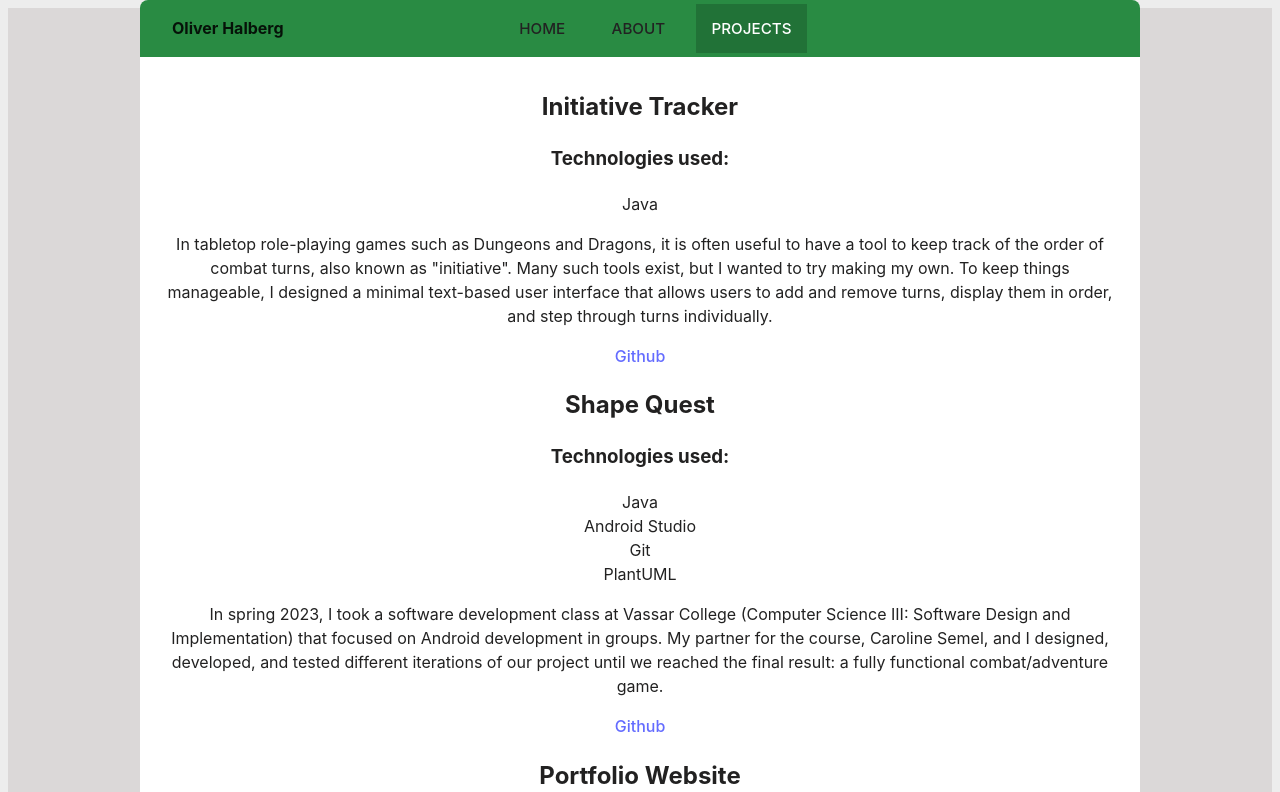
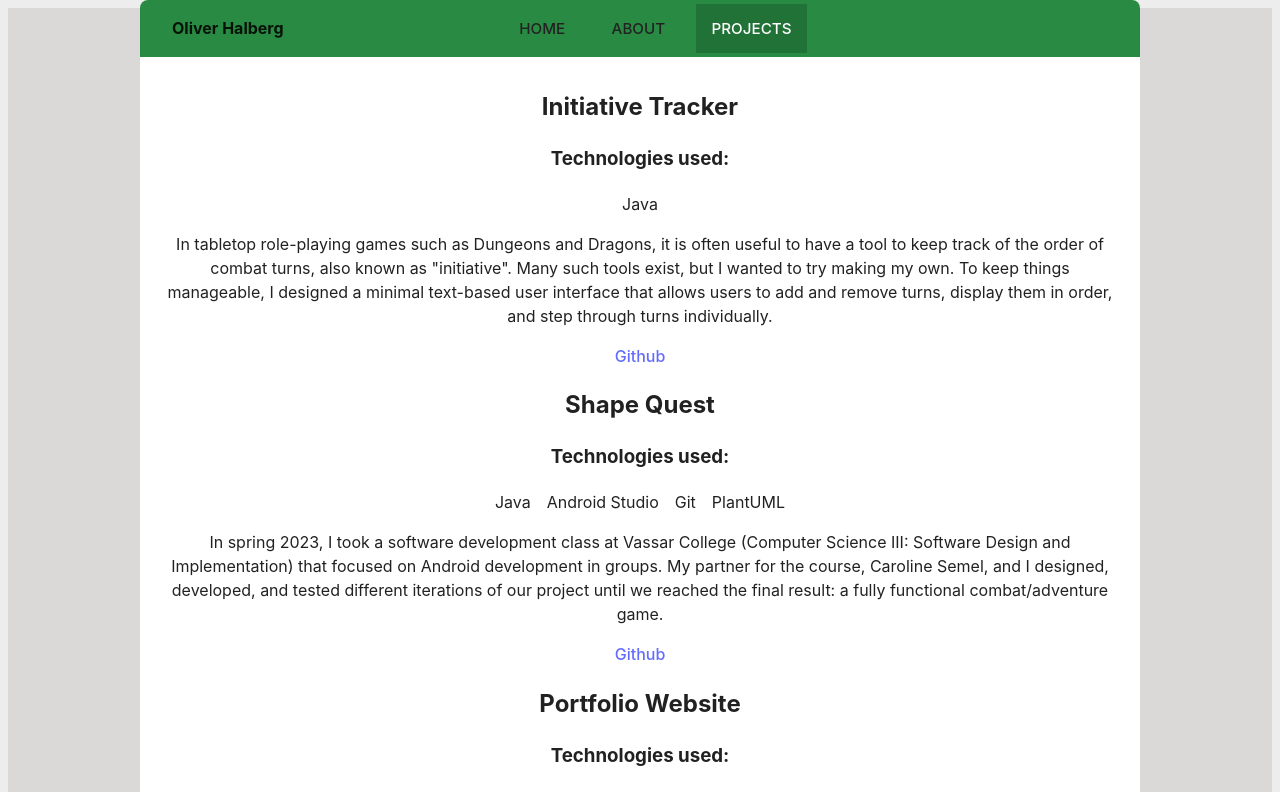
Before and after one commit to oliverhalberg/Portfolio-Site, a React (Vite) app: page /projects in a window 1280 px wide. Shown: the top 792 px of the page. Built offline with nearby package versions, Linux system fonts and the light colour scheme.

Commit message:
changed the 'technologies' part of the Project component to use span tags; started styling for those spans

```diff
--- a/src/components/Project.jsx
+++ b/src/components/Project.jsx
@@ -6,7 +6,7 @@ const Project = ({ data }) => {
                 <h2>{data.title}</h2>
                 <h3>Technologies used:</h3>
                 <ul>
-                    {data.technologies.map((tech) => <li className='projectTech'>{tech}</li>)}
+                    {data.technologies.map((tech) => <span className='projectTech'>{tech}</span>)}
                 </ul>
                 <p>{data.description}</p>
             </div>
--- a/src/index.css
+++ b/src/index.css
@@ -216,3 +216,9 @@ footer {
 .total {
   background-color: #213547;
 }
+
+/* Projects */
+
+.projectTech {
+  margin: 0.5em;
+}
```
